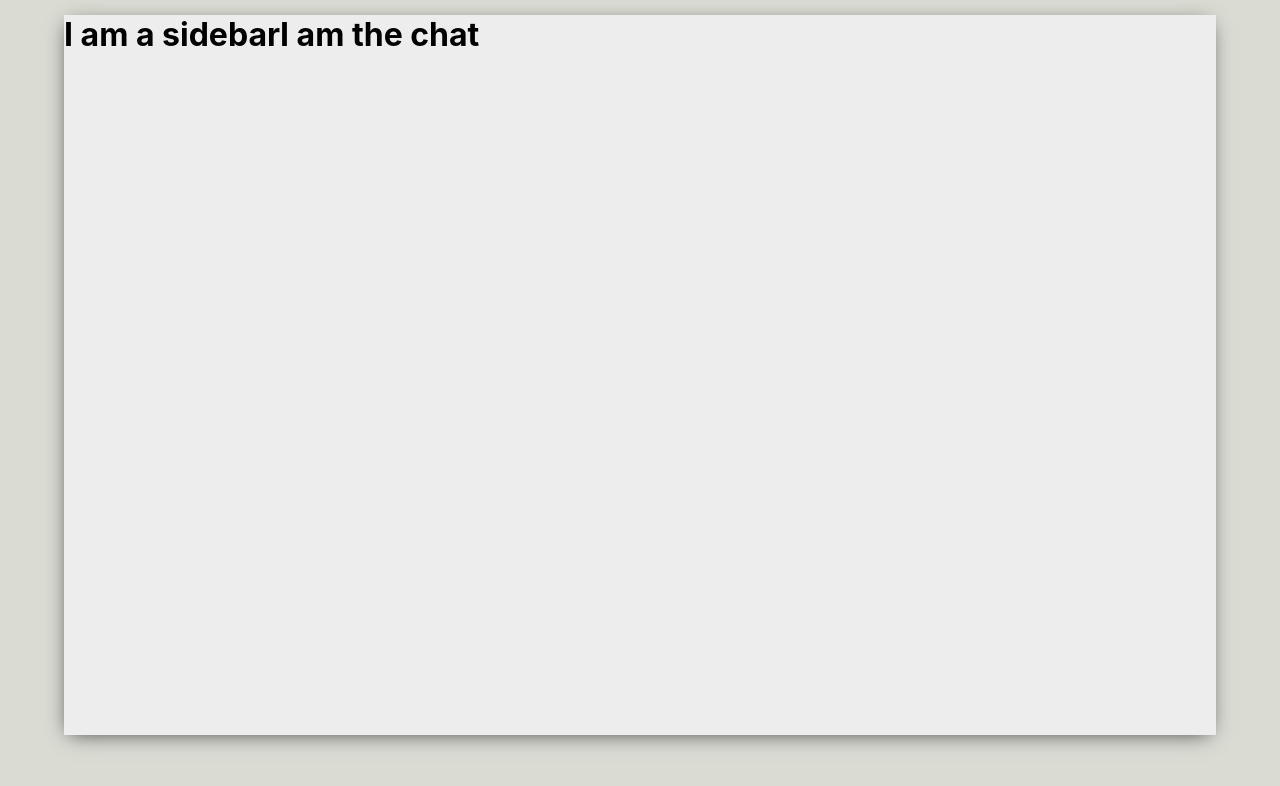
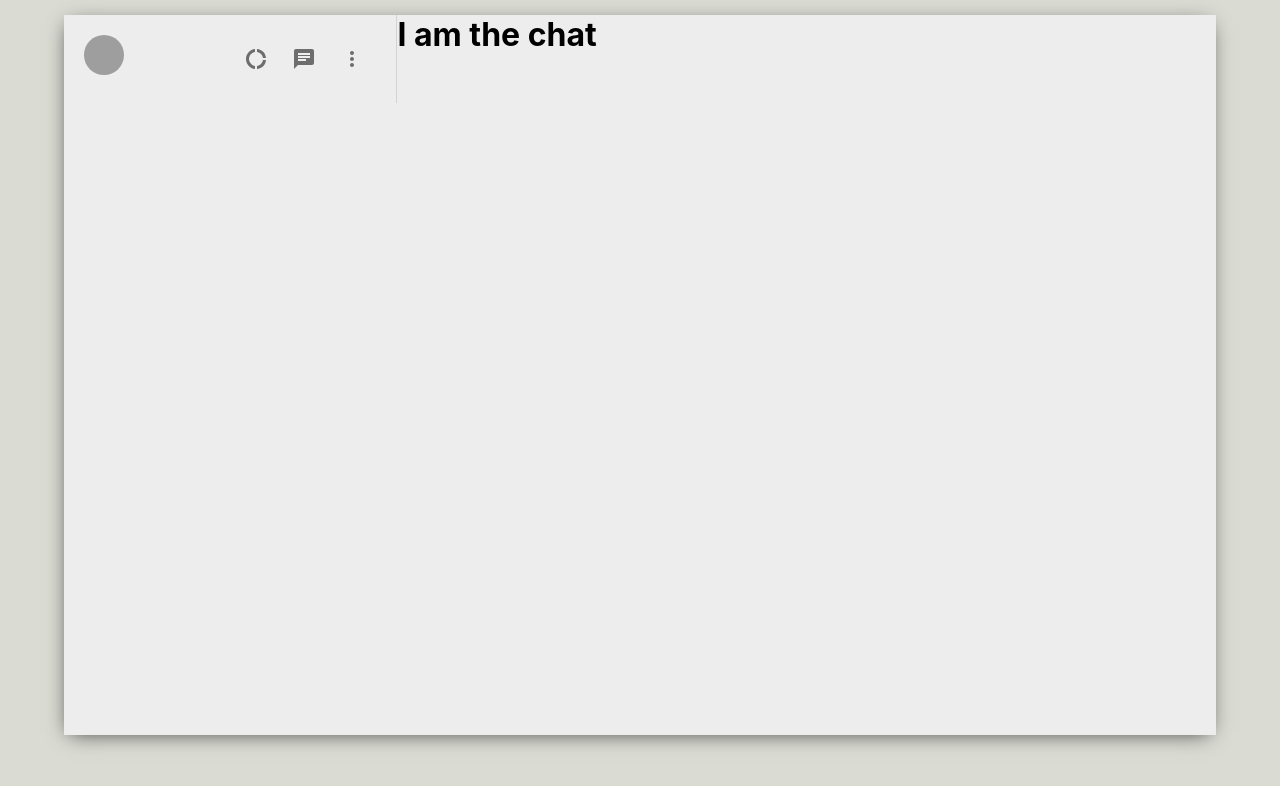
Before and after one commit to vignesh-manel/mern-whatsapp-clone, a React (Create React App) app: page / in a window 1280 px wide. Shown: the top 786 px of the page. Built offline with nearby package versions, Linux system fonts and the light colour scheme; grey boxes are pictures that could not be loaded.

Commit message:
Sidebar Header

```diff
--- a/package.json
+++ b/package.json
@@ -3,6 +3,8 @@
   "version": "0.1.0",
   "private": true,
   "dependencies": {
+    "@material-ui/core": "^4.11.0",
+    "@material-ui/icons": "^4.9.1",
     "@testing-library/jest-dom": "^5.11.5",
     "@testing-library/react": "^11.1.0",
     "@testing-library/user-event": "^12.1.10",
--- a/src/components/Sidebar.css
+++ b/src/components/Sidebar.css
@@ -0,0 +1,24 @@
+.sidebar {
+    display: flex;
+    flex-direction: column;
+    flex: 0.35;
+}
+
+.sidebar_header {
+    display: flex;
+    justify-content: space-between;
+    padding: 20px;
+    border-right: 1px solid lightgray;
+}
+
+.sidebar_headerRight {
+    display: flex;
+    align-items: center;
+    justify-content: space-between;
+    min-width: 10vw;
+}
+
+.sidebar_headerRight > .MuiSvgIcon-root{
+    margin-right: 2vw;
+    font-size: 24px !important;
+}
--- a/src/components/Sidebar.js
+++ b/src/components/Sidebar.js
@@ -1,10 +1,27 @@
 import React from "react";
 import './Sidebar.css';
+import DonutLargeIcon from '@material-ui/icons/DonutLarge';
+import ChatIcon from '@material-ui/icons/Chat';
+import MoreVertIcon from '@material-ui/icons/MoreVert';
+import { Avatar, IconButton } from "@material-ui/core"
 
 function Sidebar() {
     return (
-	<div classname="sidebar">
-	    <h1> I am a sidebar</h1>
+	<div className="sidebar">
+	    <div className="sidebar_header">
+		<Avatar src="https://avatars2.githubusercontent.com/u/23293306?s=400&u=f300e342a9811de4ffab06416f6d706ddd4c9180&v=4"/>
+		<div className="sidebar_headerRight">
+		    <IconButton>
+			<DonutLargeIcon />
+		    </IconButton>
+		    <IconButton>
+			<ChatIcon />
+		    </IconButton>
+		    <IconButton>
+			<MoreVertIcon />
+		    </IconButton>
+		</div>
+	    </div>
 	</div>
     )
 
```
Also changed, not shown: 1 other file (tests, documents, lock files or other folders).
